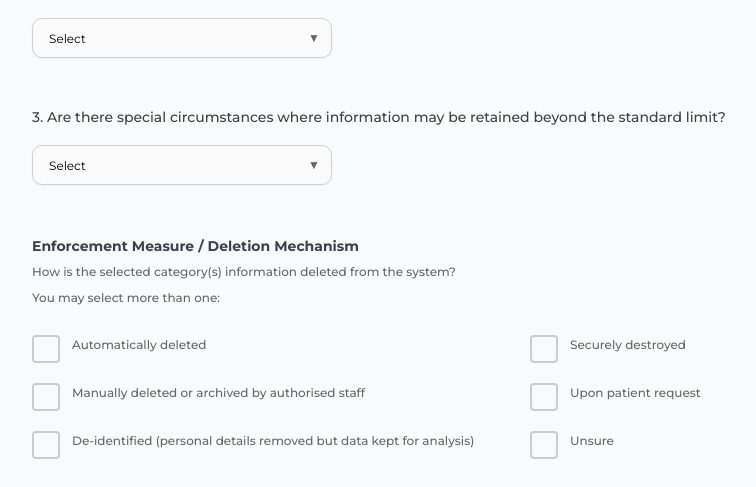
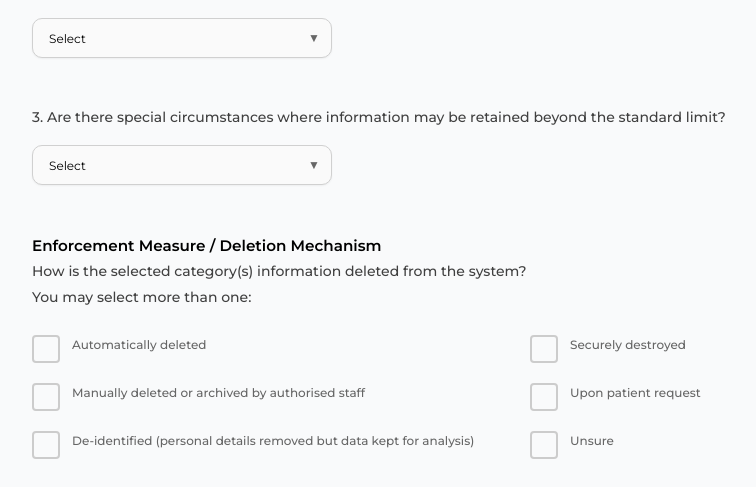
Before and after one commit to jiji-jpg/Data_Minimisation, a Flask app: page /DA2 in a window 1280 px wide. Shown: the part 1460-1947 px from the top of the page, without its empty margins (120-876 px from the left). Run offline with Flask 3, Linux system fonts and the light colour scheme.

Commit message:
updating UX for readability

```diff
--- a/Frontend/templates/pages/1A_PersonalAssetQ.html
+++ b/Frontend/templates/pages/1A_PersonalAssetQ.html
@@ -213,8 +213,8 @@
     </div>
   <!-- Enforcement Measure / Deletion Mechanism-->
     <div class="form-question">
-      <span class="label-title">Enforcement Measure / Deletion Mechanism </span><br>
-      <span class="label-desc">How is the selected category(s) information deleted from the system?<br>You may select more than one:</span><br><br>
+      <span class="text-emphasis">Enforcement Measure / Deletion Mechanism </span><br>
+      <span class="text-small">How is the selected category(s) information deleted from the system?<br>You may select more than one:</span><br><br>
         <div class="checkbox-grid">
           <label class="checkbox-label">
             <input type="checkbox" id="AutomaticallyDeleted-1A"/>
--- a/Frontend/templates/pages/1B_PersonalAssetQ.html
+++ b/Frontend/templates/pages/1B_PersonalAssetQ.html
@@ -190,9 +190,8 @@
     </div>
   <!-- Enforcement Measure / Deletion Mechanism-->
     <div class="form-question">
-      <span class="label-title">Enforcement Measure / Deletion Mechanism </span><br>
-      <span class="label-desc">How is the selected category(s) information deleted from the system?<br>You may select more than one:</span><br><br>
-        <div class="checkbox-grid">
+      <span class="text-emphasis">Enforcement Measure / Deletion Mechanism </span><br>
+      <span class="text-small">How is the selected category(s) information deleted from the system?<br>You may select more than one:</span><br><br>        <div class="checkbox-grid">
           <label class="checkbox-label">
             <input type="checkbox" id="AutomaticallyDeleted-1B"/>
             <span class="label-text">
--- a/Frontend/templates/pages/2A_HealthAssetQ.html
+++ b/Frontend/templates/pages/2A_HealthAssetQ.html
@@ -209,8 +209,8 @@
     </div>
   <!-- Enforcement Measure / Deletion Mechanism-->
     <div class="form-question">
-      <span class="label-title">Enforcement Measure / Deletion Mechanism </span><br>
-      <span class="label-desc">How is the selected category(s) information deleted from the system?<br>You may select more than one:</span><br><br>
+      <span class="text-emphasis">Enforcement Measure / Deletion Mechanism </span><br>
+      <span class="text-small">How is the selected category(s) information deleted from the system?<br>You may select more than one:</span><br><br>
         <div class="checkbox-grid">
           <label class="checkbox-label">
             <input type="checkbox" id="AutomaticallyDeleted-2A"/>
--- a/Frontend/templates/pages/2B_HealthAssetQ.html
+++ b/Frontend/templates/pages/2B_HealthAssetQ.html
@@ -209,8 +209,8 @@
     </div>
   <!-- Enforcement Measure / Deletion Mechanism-->
     <div class="form-question">
-      <span class="label-title">Enforcement Measure / Deletion Mechanism </span><br>
-      <span class="label-desc">How is the selected category(s) information deleted from the system?<br>You may select more than one:</span><br><br>
+      <span class="text-emphasis">Enforcement Measure / Deletion Mechanism </span><br>
+      <span class="text-small">How is the selected category(s) information deleted from the system?<br>You may select more than one:</span><br><br>
         <div class="checkbox-grid">
           <label class="checkbox-label">
             <input type="checkbox" id="AutomaticallyDeleted-2B"/>
```
